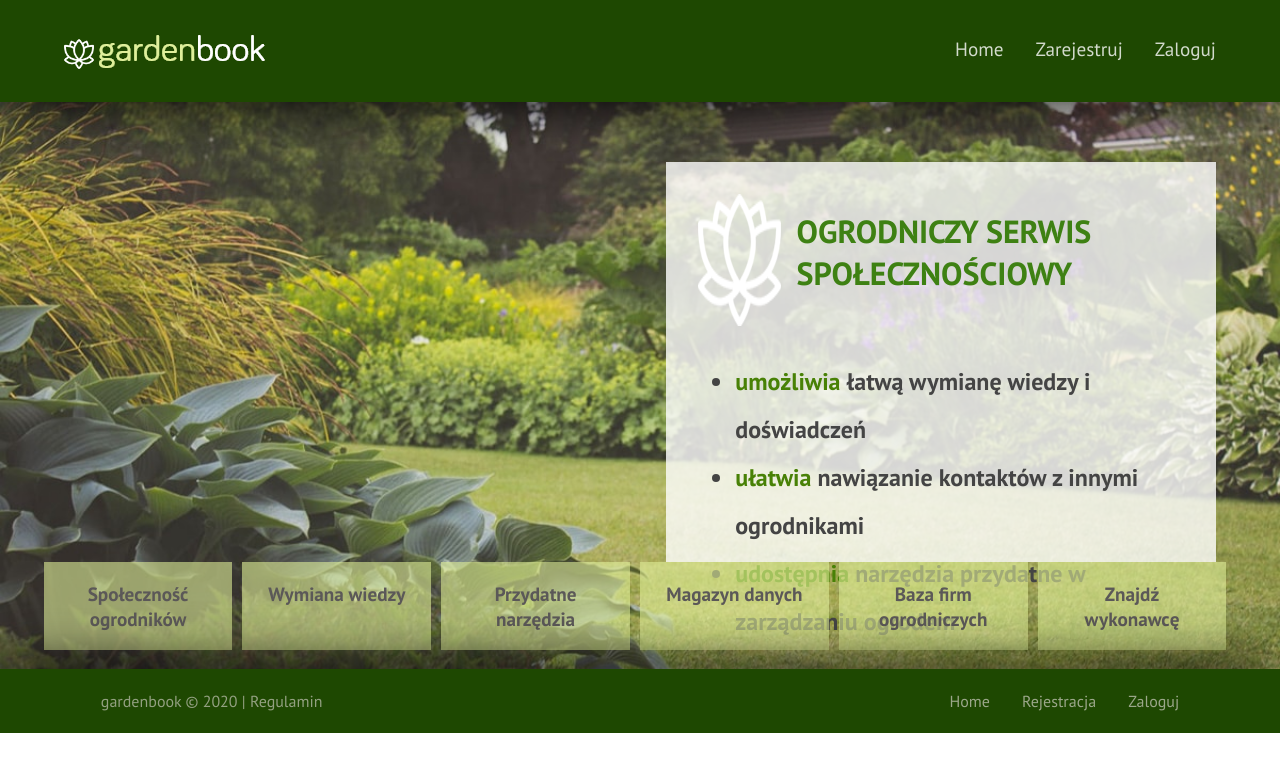
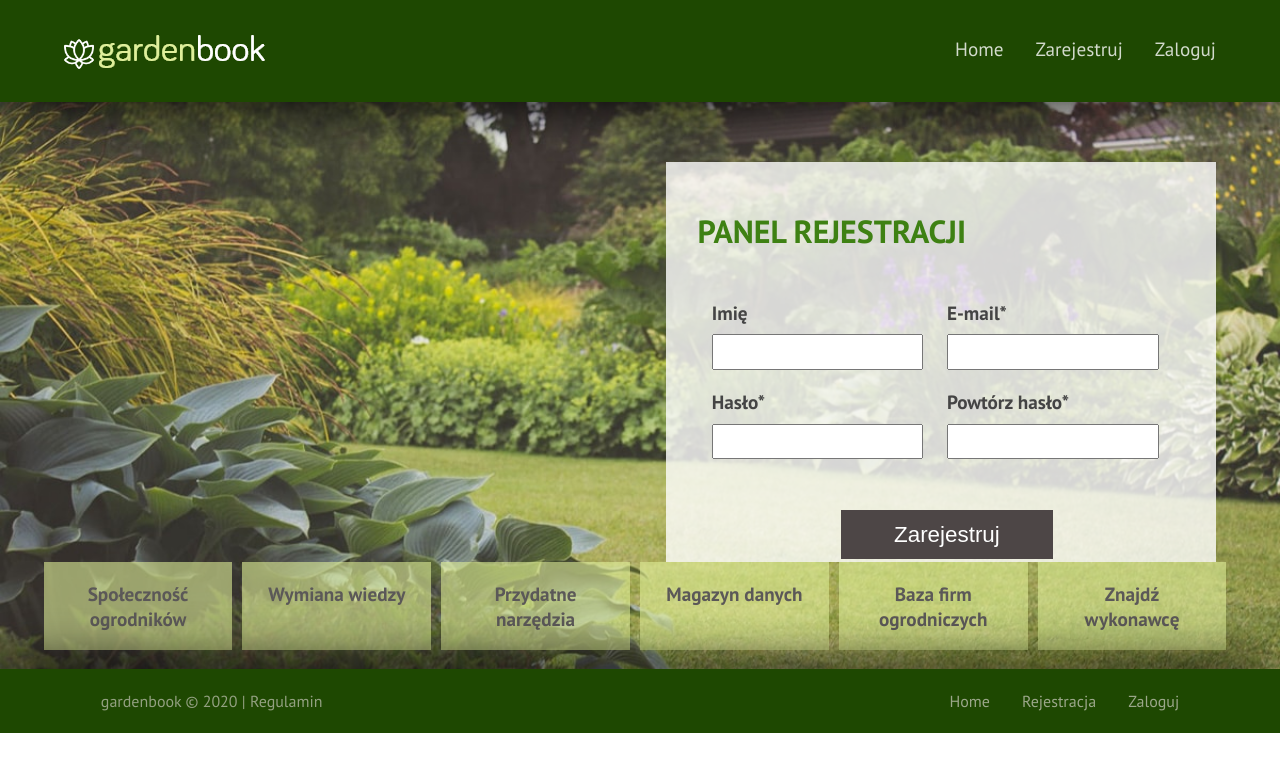
Before and after one commit to hajczek/gardenbook, a React (Create React App) app in the folder client/: page / in a window 1280 px wide. Shown: the top 772 px of the page. Built offline with nearby package versions, Linux system fonts and the light colour scheme.

Commit message:
Added styles for forms for registration ang login

```diff
--- a/client/src/assets/styles/_scss/_form.scss
+++ b/client/src/assets/styles/_scss/_form.scss
@@ -1,3 +1,40 @@
+.info form {
+  display: flex;
+  flex-direction: row;
+  flex-wrap: wrap;
+  width: 100%;
+  justify-content: center;
+  margin: 1rem 0 0 3%;
+  label {
+    display: flex;
+    flex-wrap: wrap;
+    width: 50%;
+
+    span {
+      width: 90%;
+      font-size: 1.2rem;
+      margin-bottom: 0.6rem;
+    }
+
+    input {
+      width: 90%;
+      margin-bottom: 1.2rem;
+      padding: 0.3rem;
+      font-size: 1.2rem;
+    }
+  }
+
+  button {
+    width: 45%;
+    margin-top: 2rem;
+    padding: 0.7rem 0.5rem;
+    background: $dark-grey-color;
+    color: $white-color;
+    font-size: 1.4rem;
+    border: none;
+  }
+}
+
 .inputNum {
   width: 4rem;
 }
--- a/client/src/components/Page/PageCard.js
+++ b/client/src/components/Page/PageCard.js
@@ -3,16 +3,16 @@ import Header from "./Header";
 import Info from "./Info";
 import MoreInfo from "./MoreInfo";
 import Footer from "./Footer";
-// import UserRegistration from "./UserRegistration";
+import UserRegistration from "./UserRegistration";
 // import UserLogin from "./UserLogin";
 
 const PageCard = () => {
   return (
     <div className="contentPage">
       <Header />
-      <Info />
-      {/* <UserRegistration />
-      <UserLogin /> */}
+      {/* <Info /> */}
+      <UserRegistration />
+      {/* <UserLogin /> */}
       <MoreInfo />
       <Footer />
     </div>
--- a/client/src/components/Page/UserRegistration.js
+++ b/client/src/components/Page/UserRegistration.js
@@ -25,38 +25,43 @@ const UserRegistration = () => {
     <div className="info">
       <h1>Panel rejestracji</h1>
       <form action="" onSubmit={onSubmit}>
-        <label htmlFor="user-name">Imię</label>
+        <label htmlFor="user-name">
+          <span>Imię</span>
           <input
             type="text"
             name="user-name"
             value={userName}
             onChange={(e) => setUserName(e.target.value)}
           />
-
-        <label htmlFor="user-email">E-mail*</label>
+        </label>
+        <label htmlFor="user-email">
+          <span>E-mail*</span>
           <input
             type="text"
             name="user-email"
             value={userEmail}
             onChange={(e) => setUserEmail(e.target.value)}
           />
+        </label>
 
-        <label htmlFor="user-pass">Hasło*</label>
+        <label htmlFor="user-pass">
+          <span>Hasło*</span>
           <input
             type="text"
             name="user-pass"
             value={userPass}
             onChange={(e) => setUserPass(e.target.value)}
           />
-
-        <label htmlFor="user-pass-again">Powtórz hasło*</label>
+        </label>
+        <label htmlFor="user-pass-again">
+          <span>Powtórz hasło*</span>
           <input
             type="text"
             name="user-pass-again"
             value={userPassAgain}
             onChange={(e) => setUserPassAgain(e.target.value)}
           />
-
+        </label>
         <button id="register-btn">Zarejestruj</button>
       </form>
     </div>
```
Also changed, not shown: client/css/App.min.css. Lines whose indentation alone changed are shown as unchanged.
